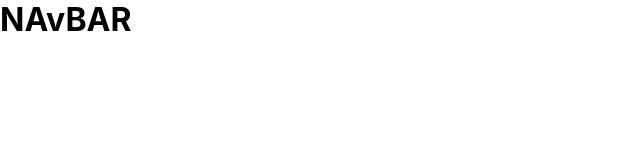
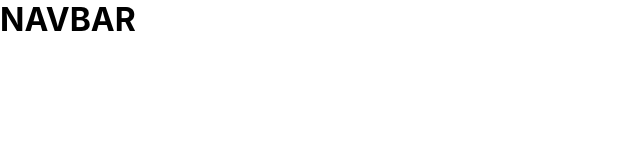
Before and after one commit to 99Atharva/Web-choice, a React (Create React App) app: page / in a window 1280 px wide. Shown: the top 160 px of the page, without its empty margins (0-640 px from the left). Built offline with nearby package versions, Linux system fonts and the light colour scheme.

Commit message:
nav head

```diff
--- a/src/Navigation.js
+++ b/src/Navigation.js
@@ -3,7 +3,7 @@ import React from 'react'
 function Navigation() {
     return (
         <div>
-            <h1>NAvBAR</h1>
+            <h1>NAVBAR</h1>
         </div>
     )
 }
```
Also changed, not shown: 1 other file (tests, documents, lock files or other folders).
